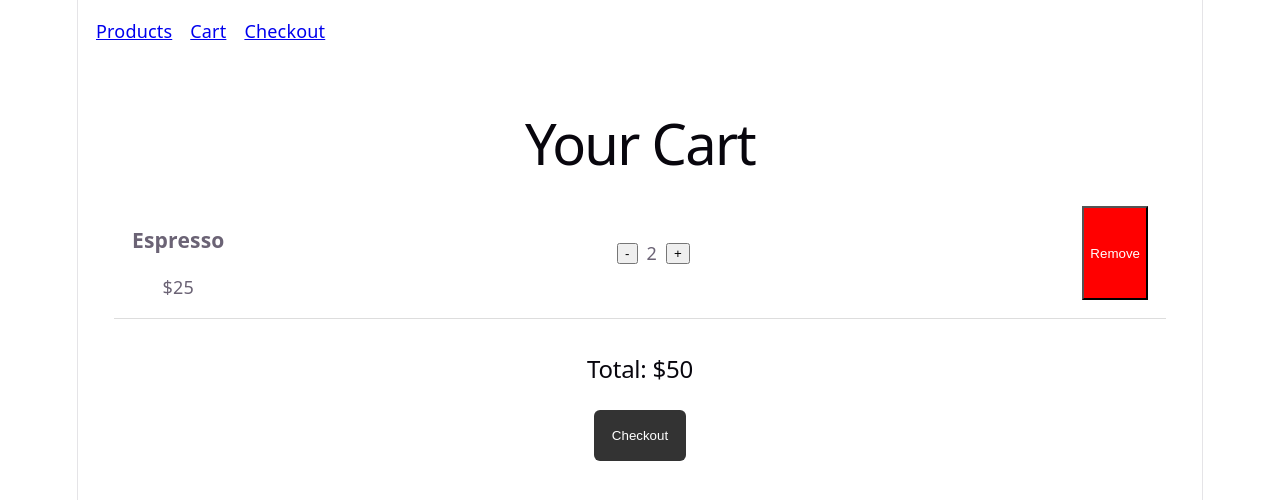
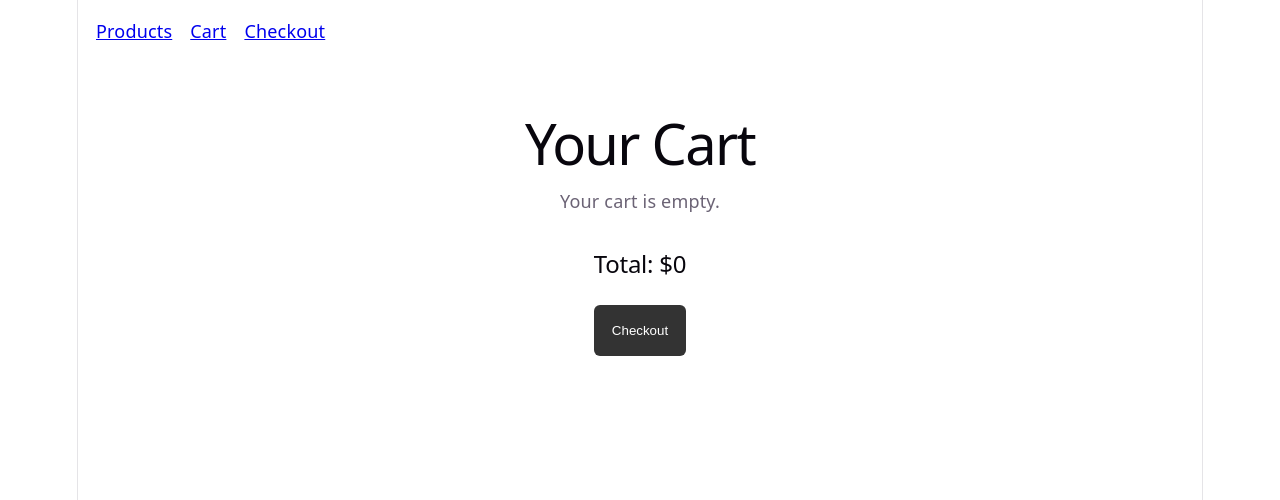
Before and after one commit to shiprasrvstv1988-creator/spirii-backendShoppingCart-project, a React (Vite) app in the folder frontend/: page /cart in a window 1280 px wide. Shown: the top 500 px of the page. Built offline with nearby package versions, Linux system fonts and the light colour scheme.

Commit message:
Add global CartContext with add, update, remove, total, and persistence

```diff
--- a/frontend/src/components/ProductCard.tsx
+++ b/frontend/src/components/ProductCard.tsx
@@ -1,3 +1,5 @@
+import { useCart } from "../context/CartContext";
+
 type Product = {
   id: string;
   name: string;
@@ -7,6 +9,8 @@ type Product = {
 };
 
 export default function ProductCard({ product }: { product: Product }) {
+  const { addToCart } = useCart();
+
   return (
     <div
       style={{
@@ -36,6 +40,7 @@ export default function ProductCard({ product }: { product: Product }) {
       </p>
 
       <button
+        onClick={() => addToCart(product.id, product.price)}
         disabled={!product.available}
         style={{
           width: "100%",
--- /dev/null
+++ b/frontend/src/context/CartContext.tsx
@@ -0,0 +1,129 @@
+import { createContext, useContext, useEffect, useState } from "react";
+
+type CartItem = {
+  productId: string;
+  quantity: number;
+  unitPrice: number;
+};
+
+type Cart = {
+  id: string;
+  items: CartItem[];
+  status: "active" | "checked_out";
+  createdAt: string;
+};
+
+type CartContextType = {
+  cart: Cart;
+  addToCart: (productId: string, price: number) => void;
+  increase: (productId: string) => void;
+  decrease: (productId: string) => void;
+  remove: (productId: string) => void;
+  clearCart: () => void;
+  cartCount: number;
+  cartTotal: number;
+};
+
+const CartContext = createContext<CartContextType | null>(null);
+
+export function CartProvider({ children }: { children: React.ReactNode }) {
+  const [cart, setCart] = useState<Cart>(() => {
+    const saved = localStorage.getItem("cart");
+    if (saved) return JSON.parse(saved);
+
+    return {
+      id: crypto.randomUUID(),
+      items: [],
+      status: "active",
+      createdAt: new Date().toISOString(),
+    };
+  });
+
+  useEffect(() => {
+    localStorage.setItem("cart", JSON.stringify(cart));
+  }, [cart]);
+
+  const addToCart = (productId: string, price: number) => {
+    setCart((prev) => {
+      const existing = prev.items.find((i) => i.productId === productId);
+
+      if (existing) {
+        return {
+          ...prev,
+          items: prev.items.map((i) =>
+            i.productId === productId ? { ...i, quantity: i.quantity + 1 } : i,
+          ),
+        };
+      }
+
+      return {
+        ...prev,
+        items: [...prev.items, { productId, quantity: 1, unitPrice: price }],
+      };
+    });
+  };
+
+  const increase = (productId: string) => {
+    setCart((prev) => ({
+      ...prev,
+      items: prev.items.map((i) =>
+        i.productId === productId ? { ...i, quantity: i.quantity + 1 } : i,
+      ),
+    }));
+  };
+
+  const decrease = (productId: string) => {
+    setCart((prev) => ({
+      ...prev,
+      items: prev.items.map((i) =>
+        i.productId === productId && i.quantity > 1
+          ? { ...i, quantity: i.quantity - 1 }
+          : i,
+      ),
+    }));
+  };
+
+  const remove = (productId: string) => {
+    setCart((prev) => ({
+      ...prev,
+      items: prev.items.filter((i) => i.productId !== productId),
+    }));
+  };
+
+  const clearCart = () => {
+    setCart((prev) => ({
+      ...prev,
+      items: [],
+    }));
+  };
+
+  const cartCount = cart.items.reduce((sum, item) => sum + item.quantity, 0);
+
+  const cartTotal = cart.items.reduce(
+    (sum, item) => sum + item.quantity * item.unitPrice,
+    0,
+  );
+
+  return (
+    <CartContext.Provider
+      value={{
+        cart,
+        addToCart,
+        increase,
+        decrease,
+        remove,
+        clearCart,
+        cartCount,
+        cartTotal,
+      }}
+    >
+      {children}
+    </CartContext.Provider>
+  );
+}
+
+export function useCart() {
+  const ctx = useContext(CartContext);
+  if (!ctx) throw new Error("useCart must be used inside CartProvider");
+  return ctx;
+}
--- a/frontend/src/main.tsx
+++ b/frontend/src/main.tsx
@@ -3,11 +3,14 @@ import { createRoot } from "react-dom/client";
 import "./index.css";
 import App from "./App.tsx";
 import { BrowserRouter } from "react-router-dom";
+import { CartProvider } from "./context/CartContext.tsx";
 
 createRoot(document.getElementById("root")!).render(
   <StrictMode>
     <BrowserRouter>
-      <App />
+      <CartProvider>
+        <App />
+      </CartProvider>
     </BrowserRouter>
   </StrictMode>,
 );
--- a/frontend/src/pages/Cart.tsx
+++ b/frontend/src/pages/Cart.tsx
@@ -1,10 +1,8 @@
-import { useState } from "react";
-import { mockCart } from "../data/cart";
+import { useCart } from "../context/CartContext";
 import { mockProducts } from "../data/products";
 
 export default function Cart() {
-  const [cart, setCart] = useState(mockCart);
-
+  const { cart, increase, decrease, remove, cartTotal } = useCart();
   const cartItems = cart.items.map((item) => {
     const product = mockProducts.find((p) => p.id === item.productId);
 
@@ -14,40 +12,6 @@ export default function Cart() {
       description: product?.description || "",
     };
   });
-
-  const increase = (productId: string) => {
-    setCart((prev) => ({
-      ...prev,
-      items: prev.items.map((item) =>
-        item.productId === productId
-          ? { ...item, quantity: item.quantity + 1 }
-          : item,
-      ),
-    }));
-  };
-
-  const decrease = (productId: string) => {
-    setCart((prev) => ({
-      ...prev,
-      items: prev.items.map((item) =>
-        item.productId === productId && item.quantity > 1
-          ? { ...item, quantity: item.quantity - 1 }
-          : item,
-      ),
-    }));
-  };
-
-  const remove = (productId: string) => {
-    setCart((prev) => ({
-      ...prev,
-      items: prev.items.filter((item) => item.productId !== productId),
-    }));
-  };
-
-  const total = cartItems.reduce(
-    (sum, item) => sum + item.unitPrice * item.quantity,
-    0,
-  );
 
   return (
     <div style={{ padding: "2rem" }}>
@@ -89,7 +53,7 @@ export default function Cart() {
         ))
       )}
 
-      <h2 style={{ marginTop: "2rem" }}>Total: ${total}</h2>
+      <h2 style={{ marginTop: "2rem" }}>Total: ${cartTotal}</h2>
 
       <button
         style={{
```
